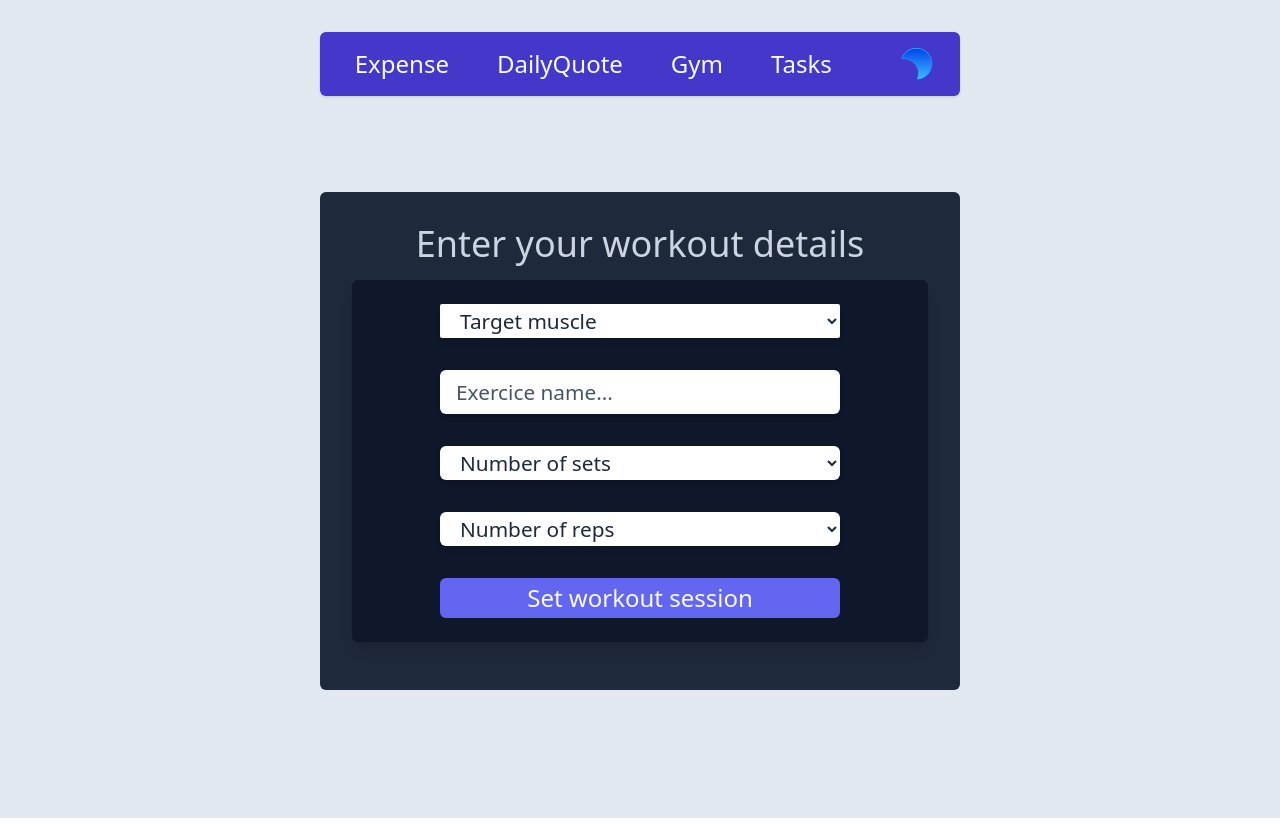
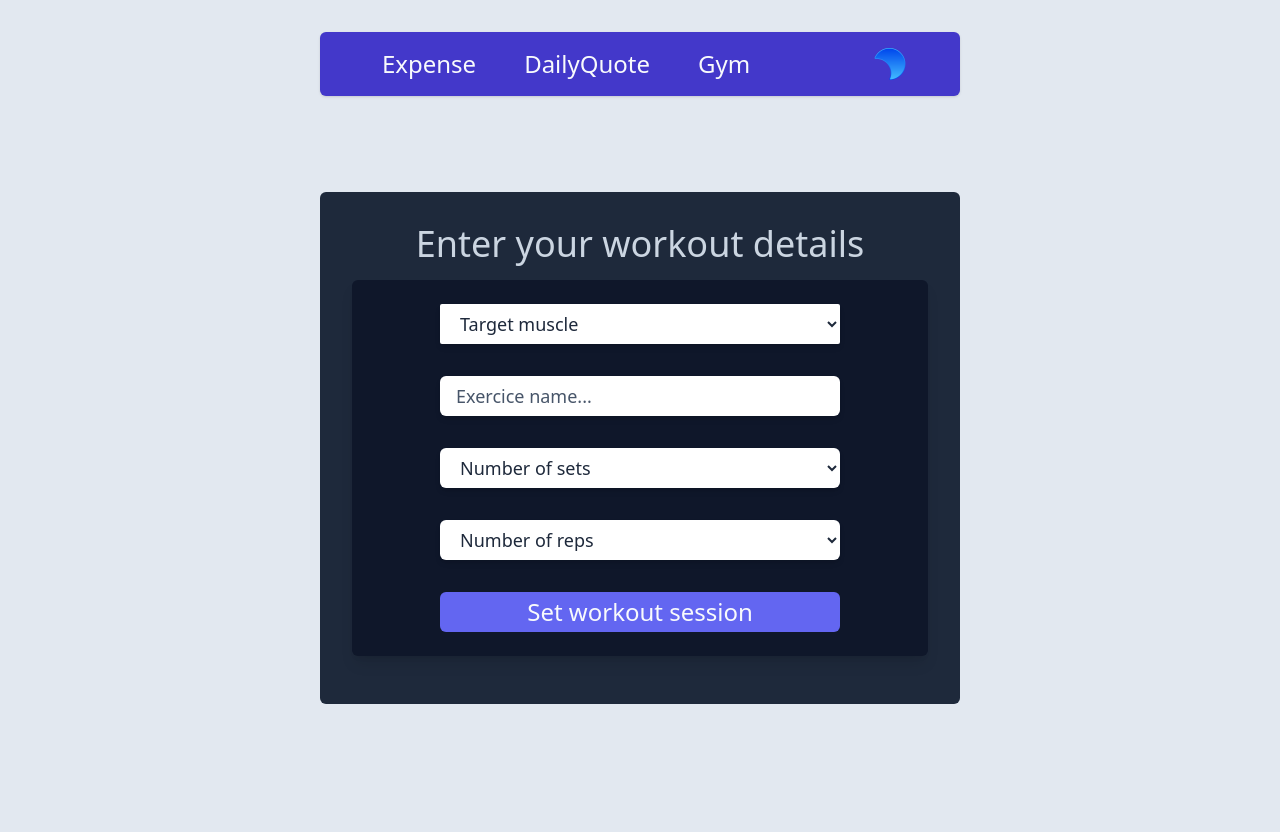
Before and after one commit to Lovenson2000/reactTracker, a React (Vite) app: page /gym in a window 1280 px wide. Built offline with nearby package versions, Linux system fonts and the light colour scheme.

Commit message:
Validating gym input

```diff
--- a/src/App.jsx
+++ b/src/App.jsx
@@ -4,7 +4,6 @@ import Header from "./components/Header";
 import DailyQuote from "./pages/DailyQuote";
 import Expense from "./pages/Expense";
 import Gym from "./pages/Gym";
-import TaskManager from "./pages/TaskManager";
 
 function App() {
 
@@ -22,7 +21,6 @@ function App() {
           <Route path="/expense" element={<Expense isDarkTheme={isDarkTheme} />} />
           <Route path="/dailyquote" element={<DailyQuote isDarkTheme={isDarkTheme} />} />
           <Route path="/gym" element={<Gym isDarkTheme={isDarkTheme} />} />
-          <Route path="/taskmanager" element={<TaskManager isDarkTheme={isDarkTheme} />} />
         </Routes>
       </BrowserRouter>
     </div>
--- a/src/components/Header.jsx
+++ b/src/components/Header.jsx
@@ -9,7 +9,6 @@ function Header({changeTheme}) {
         <NavLink className="px-4 sm1:px-2 sm3:pr-4" to="/expense">Expense</NavLink>
         <NavLink className="pr-8 sm1:px-2 sm3:pr-4" to="/dailyquote">DailyQuote</NavLink>
         <NavLink className="pr-8 sm1:px-2 sm3:pr-4" to="/gym">Gym</NavLink>
-        <NavLink className="pr-8 sm1:px-2 sm3:pr-4" to="/taskmanager">Tasks</NavLink>
       </ul>
       <img className='rotate-180 w-[2.3rem] sm1:w-[1.5rem] sm2:w-[1.8rem] sm3:w-[2rem] cursor-pointer'
       src={moon}
--- a/src/pages/Gym.jsx
+++ b/src/pages/Gym.jsx
@@ -1,6 +1,6 @@
 import { useReducer } from "react";
 
-//Defining the different type of actions
+//Defining the different type of actions case
 const ACTIONS = {
   SET_TARGETMUSCLE: "setTargetMuscle",
   SET_EXERCICENAME: "setExerciceName",
@@ -15,53 +15,87 @@ const initialState = {
   exerciceName: "",
   numberOfSets: "",
   numberOfReps: "",
+  totalReps: 0,
+  workoutSessions: [],
 }
  //Implementing the reducer function
 function workoutReducer(state, action) {
 
   switch (action.type) {
-    case ACTIONS.SETTARGETMUSCLE:
+    case ACTIONS.SET_TARGETMUSCLE:
       return {
         ...state,
         targetMuscle: action.payload,
       }
 
-      case ACTIONS.SETEXERCICENAME:
+      case ACTIONS.SET_EXERCICENAME:
       return {
         ...state,
         exerciceName: action.payload,
       }
 
-      case ACTIONS.SETNUMBEROFSETS:
+      case ACTIONS.SET_NUMBEROFSETS:
       return {
         ...state,
         numberOfSets: action.payload,
       }
 
-      case ACTIONS.SETNUMBEROFREPS:
+      case ACTIONS.SET_NUMBEROFREPS:
       return {
         ...state,
         numberOfReps: action.payload,
       }
     case ACTIONS.ADD_NEWWORKOUTSESSION:
-      return
+      return {
+        ...state,
+        workoutSessions: [...state.workoutSessions, action.payload],
+        totalReps : state.numberOfSets * state.numberOfReps,
+        targetMuscle: "",
+        exerciceName: "",
+        numberOfReps: "",
+        numberOfSets: "",
+      }
   }
 }
 
-
 function Gym({ isDarkTheme }) {
 
-  const [state, dispatch] = useReducer(workoutReducer, initialState)
+  const [state, dispatch] = useReducer(workoutReducer, initialState);
+
+  //Function to create a newWorkout session
+  function handleAddNewWorkout(e) {
+    e.preventDefault();
+
+    //Input fields validation
+    if(state.exerciceName.length === 0 ||
+      state.targetMuscle === ""||
+      isNaN(parseInt(state.numberOfSets, 10)) ||
+      isNaN(parseInt(state.numberOfReps, 10))) {
+      alert("Enter a target Muscle, a number of Sets and Reps to complete");
+      return;
+    }
+
+    const newWorkoutSession = {
+      id: Date.now(),
+      muscle: state.targetMuscle,
+      name: state.exerciceName,
+      sets: parseInt(state.numberOfSets, 10),
+      reps: parseInt(state.numberOfReps, 10),
+    };
+
+    dispatch({type: ACTIONS.ADD_NEWWORKOUTSESSION, payload: newWorkoutSession})
+  }
+  console.log(state.workoutSessions);
 
   return (
     <div className={`${isDarkTheme ? "bg-slate-300 text-slate-900" : "bg-slate-800 text-slate-300"} rounded-md w-[40rem] mx-auto p-8 text-center text-4xl my-24`} >
       <h1>Enter your workout details</h1>
-      <form className={`${isDarkTheme ? "bg-slate-200" : "bg-slate-900"} flex flex-col bg-slate-100 gap-8 text-slate-800 text-[1.3rem] rounded-md my-4 mx-auto py-6 shadow-lg`}>
+      <form className={`${isDarkTheme ? "bg-slate-200" : "bg-slate-900"} flex flex-col text-lg bg-slate-100 gap-8 text-slate-800 rounded-md my-4 mx-auto py-6 shadow-lg`}>
         <select value={state.targetMuscle}
-          className="w-[25rem] mx-auto bg-white rounded-sm shadow-md py-0.5  px-4 outline-none"
-          onChange={(e) => dispatch({type:ACTIONS.SETTARGETMUSCLE, payload: e.target.value})}
+          className="w-[25rem] mx-auto bg-white rounded-sm shadow-md h-10 px-4 outline-none"
+          onChange={(e) => dispatch({type:ACTIONS.SET_TARGETMUSCLE, payload: e.target.value})}
         >
-          <option value="" disabled selected>Target muscle</option>
+          <option value="" defaultValue>Target muscle</option>
           <option>Biceps</option>
           <option>Triceps</option>
           <option>Chest</option>
@@ -72,18 +106,18 @@ function Gym({ isDarkTheme }) {
         </select>
 
         <input
-          className="w-[25rem] mx-auto focus-visible:border-2 focus-visible:border-r-indigo-700 placeholder:text-slate-600 py-0.5 px-4 outline-none rounded-md shadow-md bg-white"
+          className="w-[25rem] mx-auto focus-visible:border-2 focus-visible:border-r-indigo-700 placeholder:text-slate-600 h-10 px-4 outline-none rounded-md shadow-md bg-white"
           value={state.exerciceName}
           type="text"
           placeholder="Exercice name..."
           onChange={(e) => dispatch({type:ACTIONS.SET_EXERCICENAME, payload: e.target.value})}
         />
         <select
-          className="w-[25rem] mx-auto py-0.5 px-4 bg-white rounded-md shadow-md outline-none"
+          className="w-[25rem] mx-auto h-10 px-4 bg-white rounded-md shadow-md outline-none"
           value={state.numberOfSets}
           onChange={(e) => dispatch({type:ACTIONS.SET_NUMBEROFSETS, payload: e.target.value})}
         >
-          <option value="" disabled selected>
+          <option value="" defaultValue="">
             Number of sets
           </option>
           {Array.from({ length: 20 }, (_, i) => i + 1).map((set) =>
@@ -91,11 +125,11 @@ function Gym({ isDarkTheme }) {
         </select>
 
         <select
-          className="w-[25rem] mx-auto rounded-md shadow-md py-0.5  px-4 bg-white outline-none"
+          className="w-[25rem] mx-auto rounded-md shadow-md h-10 px-4 bg-white outline-none"
           value={state.numberOfReps}
           onChange={(e) => dispatch({type:ACTIONS.SET_NUMBEROFREPS, payload: e.target.value})}
         >
-          <option value="" disabled selected>Number of reps</option>
+          <option value="" disabled defaultValue>Number of reps</option>
           {Array.from({ length: 20 }, (_, i) => i + 1).map(rep =>
             <option value={rep} key={rep}>{rep}</option>
           )}
@@ -103,6 +137,7 @@ function Gym({ isDarkTheme }) {
         </select>
         <button
           className="bg-indigo-500 w-[25rem] text-slate-50 text-2xl rounded-md mx-auto px-4 py-1"
+          onClick={handleAddNewWorkout}
         >
           Set workout session
         </button>
@@ -110,7 +145,6 @@ function Gym({ isDarkTheme }) {
     </div>
   )
 }
-
 export default Gym;
 
 //Workout Component goes here...
```
